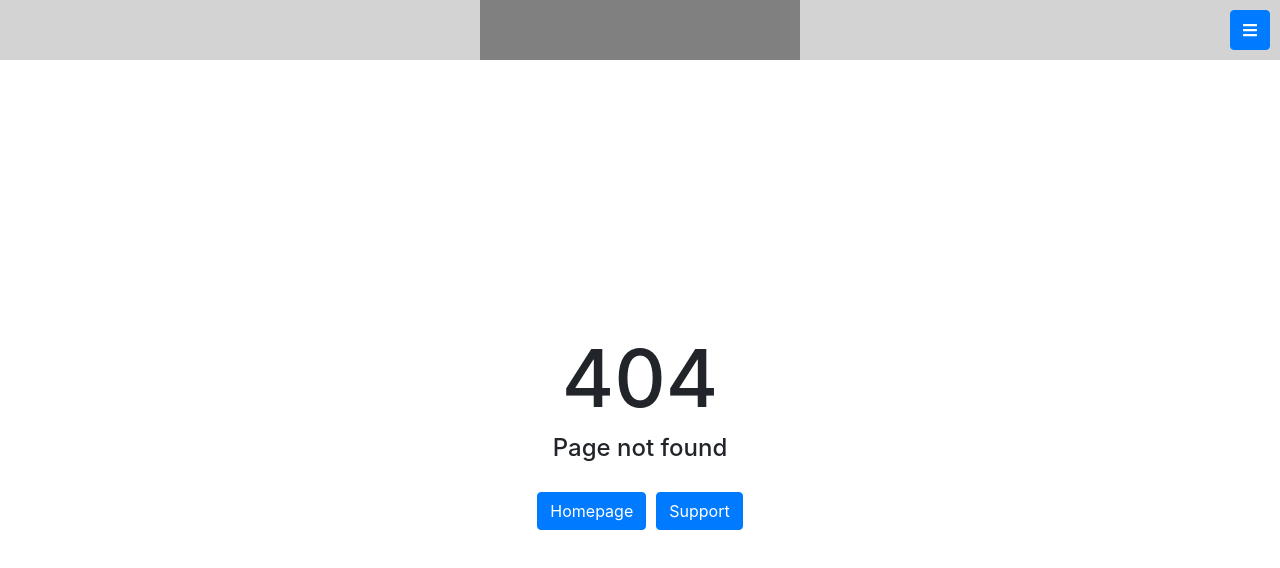
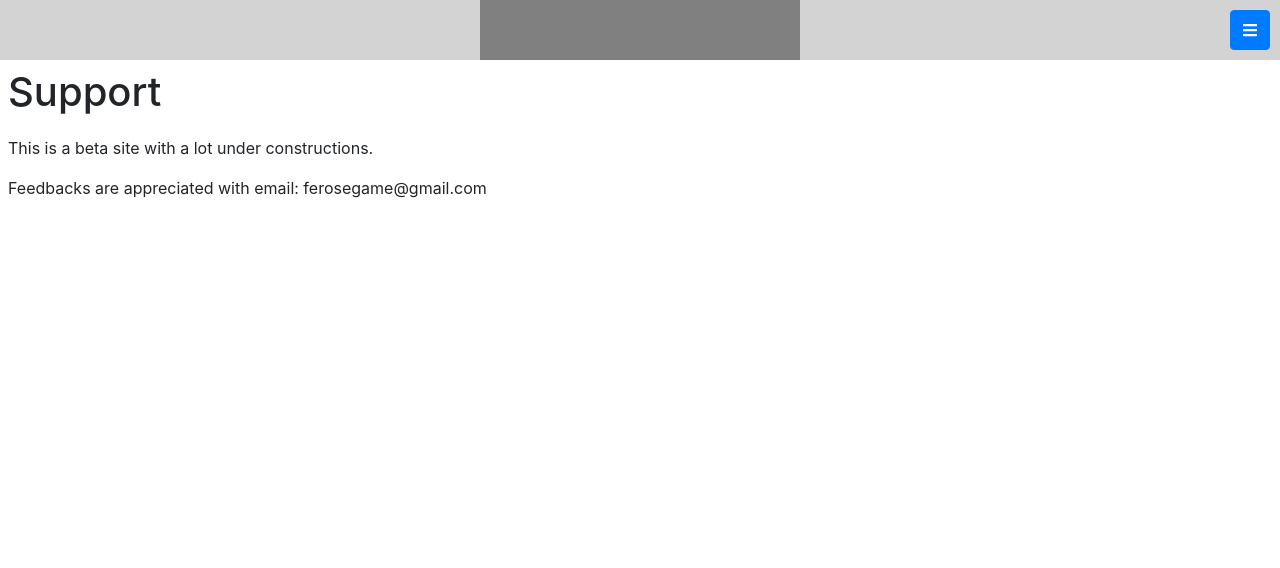
Before and after one commit to ferose/p2pgames, a React (Create React App) app: page /support in a window 1280 px wide. Before the commit this address had no page. Shown: the top 568 px of the page. Built offline with nearby package versions, Linux system fonts and the light colour scheme.

Commit message:
Add support page

```diff
--- a/src/App.tsx
+++ b/src/App.tsx
@@ -8,7 +8,8 @@ import { FontAwesomeIcon } from '@fortawesome/react-fontawesome'
 import { faBars } from '@fortawesome/free-solid-svg-icons'
 import Banner from './Banner';
 import FourPlay from './pages/fourplay/FourPlay';
-import { NotFound } from './pages/NotFound';
+import { NotFound } from './pages/notfound/NotFound';
+import { Support } from './pages/support/Support';
 
 interface IAppProps {
 }
@@ -34,6 +35,7 @@ export default class App extends React.Component<IAppProps, IAppState> {
                 <Switch>
                     <Route path="/" component={FourPlay} exact/>
                     <Route path="/4play" component={FourPlay}/>
+                    <Route path="/support" component={Support}/>
                     <Route component={NotFound}/>
                 </Switch>
                 </div>
--- a/src/Menu.tsx
+++ b/src/Menu.tsx
@@ -9,10 +9,6 @@ import { faEnvelope, faGamepad } from '@fortawesome/free-solid-svg-icons'
 interface IMenuProps {
     onHide: () => void;
     show: boolean;
-}
-
-function sendSupportEmail() {
-    window.open("mailto:ferosegame@gmail.com");
 }
 
 const Menu: React.FC<IMenuProps> = (props) => {
@@ -34,7 +30,7 @@ const Menu: React.FC<IMenuProps> = (props) => {
                 <ListGroup.Item action onClick={()=>{alert("Under construction")}}>
                     <FontAwesomeIcon className="link-icon" icon={faGamepad} fixedWidth/> More Games
                 </ListGroup.Item>
-                <ListGroup.Item action onClick={sendSupportEmail}>
+                <ListGroup.Item action href={"support"} target="_blank">
                     <FontAwesomeIcon className="link-icon" icon={faEnvelope} fixedWidth/> Feedback
                 </ListGroup.Item>
             </ListGroup>
--- a/src/pages/NotFound.scss
+++ b/src/pages/notfound/NotFound.scss
@@ -7,11 +7,11 @@
     height: 100%;
 }
 
-h1 {
+.NotFound h1 {
     font-size: 5rem;
 }
 
-h4 {
+.NotFound h4 {
     margin-bottom: 30px;
 }
 
--- a/src/pages/NotFound.tsx
+++ b/src/pages/notfound/NotFound.tsx
@@ -14,7 +14,7 @@ export class NotFound extends React.Component<INotFoundProps, INotFoundState> {
                 <h4>Page not found</h4>
                 <div className="links">
                     <Link to="/"><Button>Homepage</Button></Link>
-                    <Link to="/"><Button>Support</Button></Link>
+                    <Link to="/support"><Button>Support</Button></Link>
                 </div>
             </div>
         )
--- /dev/null
+++ b/src/pages/support/Support.scss
@@ -0,0 +1,7 @@
+.Support {
+    margin: 8px;
+}
+
+.Support h1 {
+    margin-bottom: 20px;
+}
--- /dev/null
+++ b/src/pages/support/Support.tsx
@@ -0,0 +1,17 @@
+import * as React from 'react';
+import './Support.scss';
+
+interface ISupportProps {}
+interface ISupportState {}
+
+export class Support extends React.Component<ISupportProps, ISupportState> {
+    public render() {
+        return (
+            <div className="Support">
+                <h1>Support</h1>
+                <p>This is a beta site with a lot under constructions.</p>
+                <p>Feedbacks are appreciated with email: ferosegame@gmail.com</p>
+            </div>
+        )
+    }
+}
```
